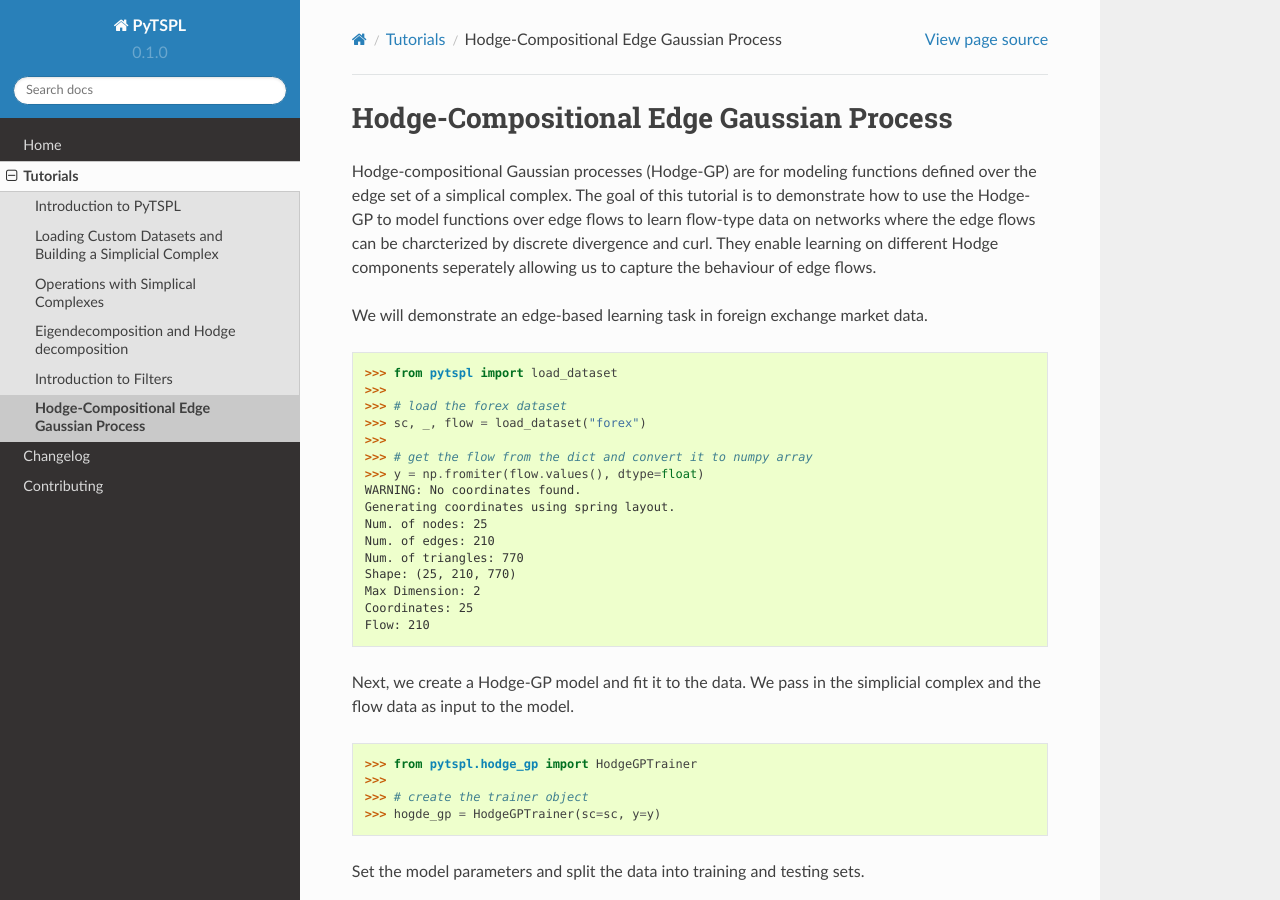
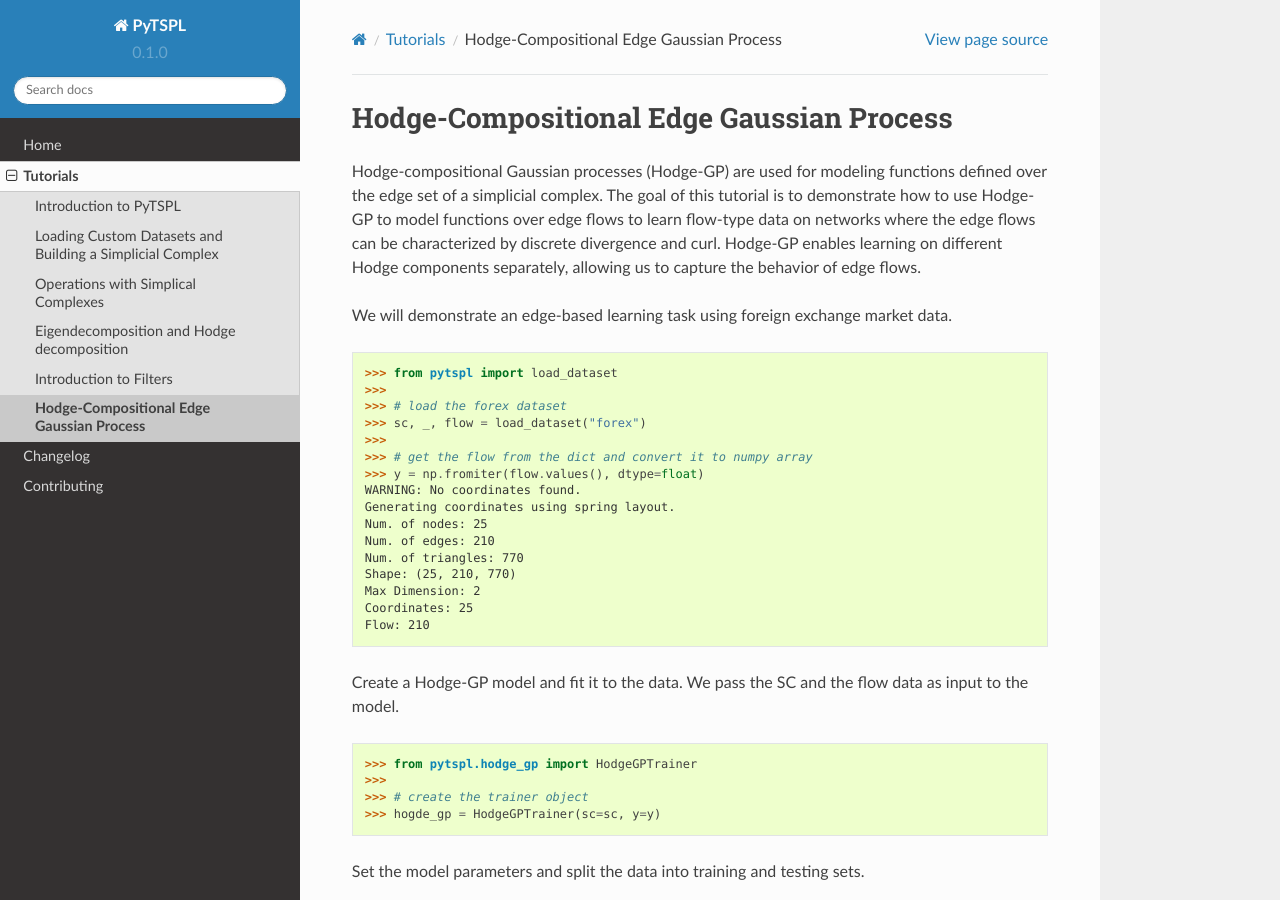
Before and after one commit to irtazahashmi/pytspl, a Sphinx documentation site: the page built from doc/tutorials/hodge_gp.rst, in a window 1280 px wide and 900 px high. Built offline with Sphinx 7.4.7 and the Read the Docs theme 2.0.0, drawn with Linux system fonts in a browser that asks for light colours.

Commit message:
Improve the docs.

```diff
--- a/doc/tutorials/decomposition.rst
+++ b/doc/tutorials/decomposition.rst
@@ -36,6 +36,7 @@ harmonic, curl and gradient components:
     [-0.18372608]
     [ 0.18372608]]
 
+
 To plot the eigenpairs for a component, we can use the following code:
 
 .. plot::
@@ -45,6 +46,7 @@ To plot the eigenpairs for a component, we can use the following code:
     >>>
     >>> scplot = SCPlot(simplical_complex=sc, coordinates=coordinates)
     >>> scplot.draw_eigenvectors(component="gradient")
+
 
 We can also plot the selected indices of the eigenvectors:
 
@@ -88,12 +90,14 @@ To get the harmonic, curl and gradient flows, we can do the following:
 >>> f_c = sc.get_component_flow(flow=synthetic_flow, component="curl")
 [-0.15 -0.7   0.85 -0.15 -0.85  0.    0.    0.58 -0.58  0.58]
 
-We can plot the harmonic, curl and gradient flows using the following code:
+
+Plot the harmonic, curl and gradient flows using the following code:
 
 .. plot::
     :context: close-figs
 
     >>> scplot.draw_hodge_decomposition(flow=synthetic_flow, figsize=(18, 5))
+
 
 
 To plot the harmonic flow only, we can do the following:
--- a/doc/tutorials/hodge_gp.rst
+++ b/doc/tutorials/hodge_gp.rst
@@ -3,14 +3,14 @@ Hodge-Compositional Edge Gaussian Process
 =========================================
 
 
-Hodge-compositional Gaussian processes (Hodge-GP) are for modeling
-functions defined over the edge set of a simplical complex. The goal of this
-tutorial is to demonstrate how to use the Hodge-GP to model functions over edge
-flows to learn flow-type data on networks where the edge flows can be charcterized
-by discrete divergence and curl. They enable learning on different Hodge components
-seperately allowing us to capture the behaviour of edge flows.
+Hodge-compositional Gaussian processes (Hodge-GP) are used for modeling
+functions defined over the edge set of a simplicial complex. The goal of this
+tutorial is to demonstrate how to use Hodge-GP to model functions over edge
+flows to learn flow-type data on networks where the edge flows can be characterized
+by discrete divergence and curl. Hodge-GP enables learning on different Hodge components
+separately, allowing us to capture the behavior of edge flows.
 
-We will demonstrate an edge-based learning task in foreign exchange market data.
+We will demonstrate an edge-based learning task using foreign exchange market data.
 
 >>> from pytspl import load_dataset
 >>>
@@ -29,13 +29,16 @@ Max Dimension: 2
 Coordinates: 25
 Flow: 210
 
-Next, we create a Hodge-GP model and fit it to the data. We pass in the simplicial complex
+
+Create a Hodge-GP model and fit it to the data. We pass the SC
 and the flow data as input to the model.
+
 
 >>> from pytspl.hodge_gp import HodgeGPTrainer
 >>>
 >>> # create the trainer object
 >>> hogde_gp = HodgeGPTrainer(sc=sc, y=y)
+
 
 Set the model parameters and split the data into training and testing sets.
 
@@ -53,6 +56,7 @@ x_train: (42,)
 x_test: (168,)
 y_train: (42,)
 y_test: (168,)
+
 
 Now, we serialize a kernel type using the eigenpairs. The kernels encode prior knowledge
 about the unknown function and can be often difficult to choose. The available kernel types
--- a/doc/tutorials/ops_with_sc.rst
+++ b/doc/tutorials/ops_with_sc.rst
@@ -22,7 +22,8 @@ Let's start by loading a dataset and getting a summary of the simplicial complex
     >>>
     >>> sc, coordinates, flow = load_dataset("paper")
 
-Now, we create a synthetic flow.
+
+Create a synthetic flow.
 
 .. plot::
     :context: close-figs
```
Also changed, not shown: doc/tutorials/intro.rst (+18 -14 lines), doc/tutorials/intro_to_filters.rst (+5 -5 lines), doc/tutorials/reading_custom_datasets.rst (+5 -4 lines).
